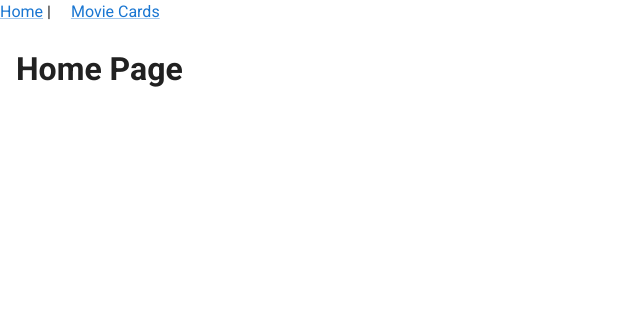
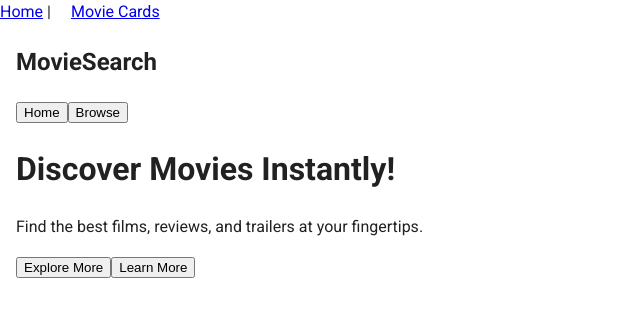
Before and after one commit to kapulularachel-bit/movie-card-Bridget, a React (Vite) app: page / in a window 1280 px wide. Shown: the top 316 px of the page, without its empty margins (0-640 px from the left). Built offline with nearby package versions, Linux system fonts and the light colour scheme.

Commit message:
Fix HomePage return statement and App routing

```diff
--- a/src/App.jsx
+++ b/src/App.jsx
@@ -1,13 +1,15 @@
 import * as React from 'react';
 import Box from '@mui/material/Box';
-import Link from '@mui/material/Link';
-import {Routes, Route} from 'react-router';
+import { Link as RouterLink } from 'react-router-dom';
+import {Routes, Route} from 'react-router-dom';
 import MovieCardPage from './pages/MovieCardPage';
+import HomePage from './pages/HomePge';
 
 const preventDefault = (event) => event.preventDefault();
 export default function Links() {
   return (
-    <Box
+    <>
+          <Box
       sx={{
         typography: 'body1',
         '& > :not(style) ~ :not(style)': {
@@ -16,15 +18,18 @@ export default function Links() {
       }}
       onClick={preventDefault}
     >
-      <Link to ="/">Home</Link> | {" "}
-      <Link to ="/MovieCardPages">
+      <RouterLink to ="/HomePage">Home</RouterLink> | {" "}
+      <RouterLink to ="/MovieCardPages">
         Movie Cards
-      </Link>
+      </RouterLink>
 
       <Routes>
-        <Route path = "/" element = {<h1>Home Page</h1>} />
+        <Route path = "/HomePage" element = {<HomePage/>} />
+        <Route path = "/" element = {<HomePage/>} />
         <Route path = "/MovieCardPages" element = {<MovieCardPage />} />
       </Routes>
     </Box>
+    </>
+
   );
 }
--- a/src/components/MovieCard.jsx
+++ b/src/components/MovieCard.jsx
@@ -14,22 +14,23 @@ export default function MovieCard({movie}){
               <CardActionArea>
                 <CardMedia
                   component="img"
-                  height="140"
-                  image="/static/images/cards/contemplative-reptile.jpg"
-                  alt="green iguana"
+                  height="300"
+                  image={movie.poster_path}
+                  alt={movie.title}
                 />
                 <CardContent>
-                    <img
-                      src = {movie.poster_path}
-                      alt = {movie.title}
-                      style = {{width: '100px', height: '150px', borderRadius: '8px'}}
-                    />
+                  <Typography variant="h6" sx={{ fontWeight: 'bold', marginBottom: 1 }}>
+                      {movie.title}
+                  </Typography>
+                  <Typography variant="body2" sx={{ color: 'text.secondary', marginBottom: 1 }}>
+                      <strong>Year:</strong> {releaseTime}
+                  </Typography>
+                  <Typography variant="body2" sx={{ color: 'text.secondary', marginBottom: 1 }}>
+                      <strong>Popularity:</strong> {movie.popularity}
+                  </Typography>
                   <Typography variant="body2" sx={{ color: 'text.secondary' }}>
-                      <h3>{movie.title}</h3>
-                      <p><strong>Year</strong> {releaseTime}</p>
-                      <p><strong>Popularity</strong> {movie.popularity}</p>
-                      <p> {movieOverview}</p>
-                    </Typography>
+                      {movieOverview}
+                  </Typography>
                 </CardContent>
               </CardActionArea>
               <CardActions>
--- /dev/null
+++ b/src/components/NavBar.jsx
@@ -0,0 +1,21 @@
+
+// import './NavBar.css';
+
+export default function NavBar() {
+  const scrollToSection = (id) => {
+    const element = document.getElementById(id);
+    if (element) {
+      element.scrollIntoView({ behavior: 'smooth' });
+    }
+  };
+
+  return (
+    <nav className="navbar">
+      <h1 className="logo">MovieSearch</h1>
+      <div className="nav-links">
+        <button onClick={() => scrollToSection('hero')} className="nav-button">Home</button>
+        <button onClick={() => scrollToSection('movies')} className="nav-button">Browse</button>
+      </div>
+    </nav>
+  );
+}
--- /dev/null
+++ b/src/pages/HomePge.jsx
@@ -0,0 +1,25 @@
+import NavBar from '../components/NavBar';
+
+export default function HomePage(){
+  return(
+      <>
+       <NavBar />
+    <div className="hero-section">
+        <div className="content">
+          <h1>Discover Movies Instantly!</h1>
+          <p>Find the best films, reviews, and trailers at your fingertips.</p>
+           <div className='button'>
+        <button>
+
+        Explore More
+        </button>
+
+        <button>
+         Learn More
+        </button>
+      </div>
+        </div>
+      </div>
+  </>
+  )
+}
```
